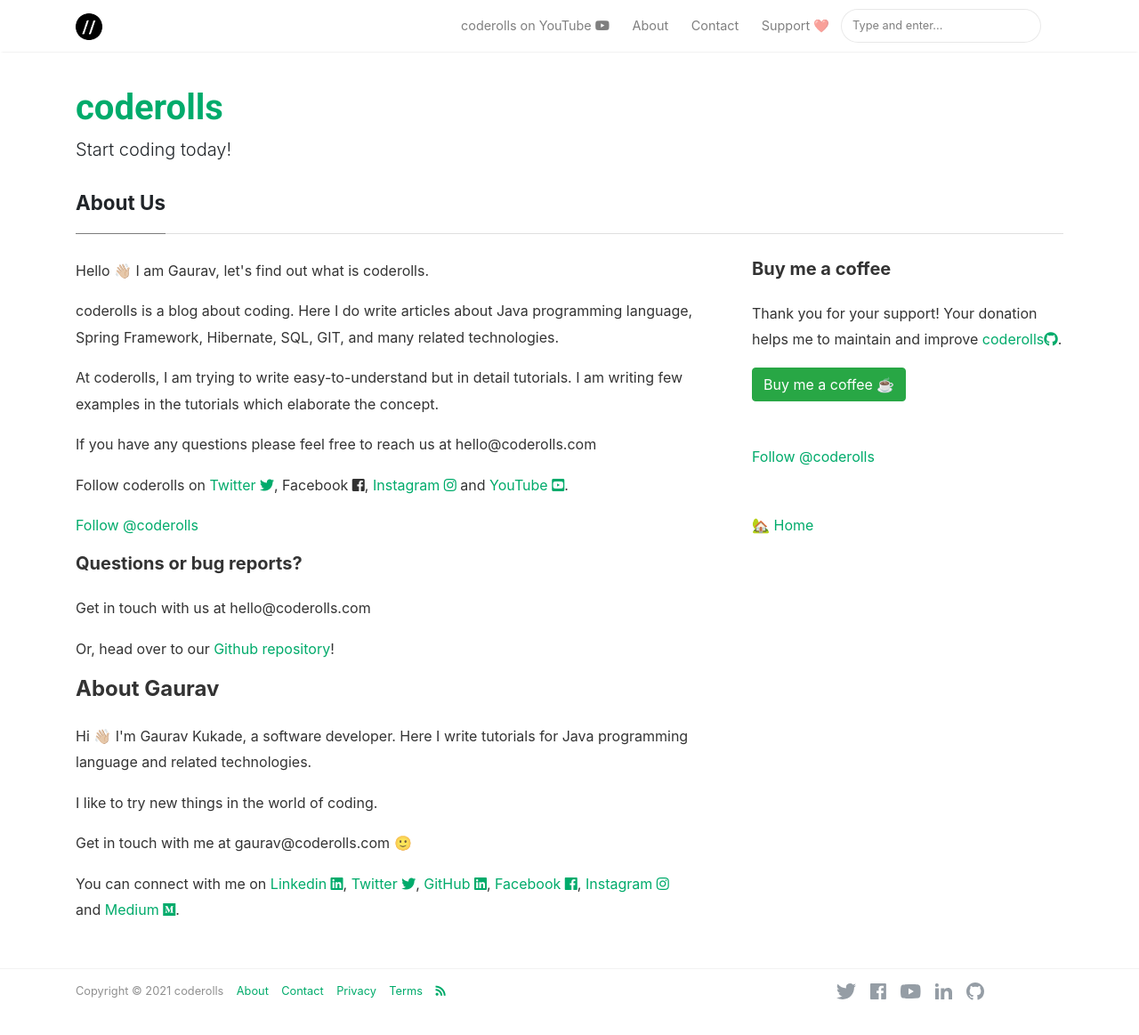
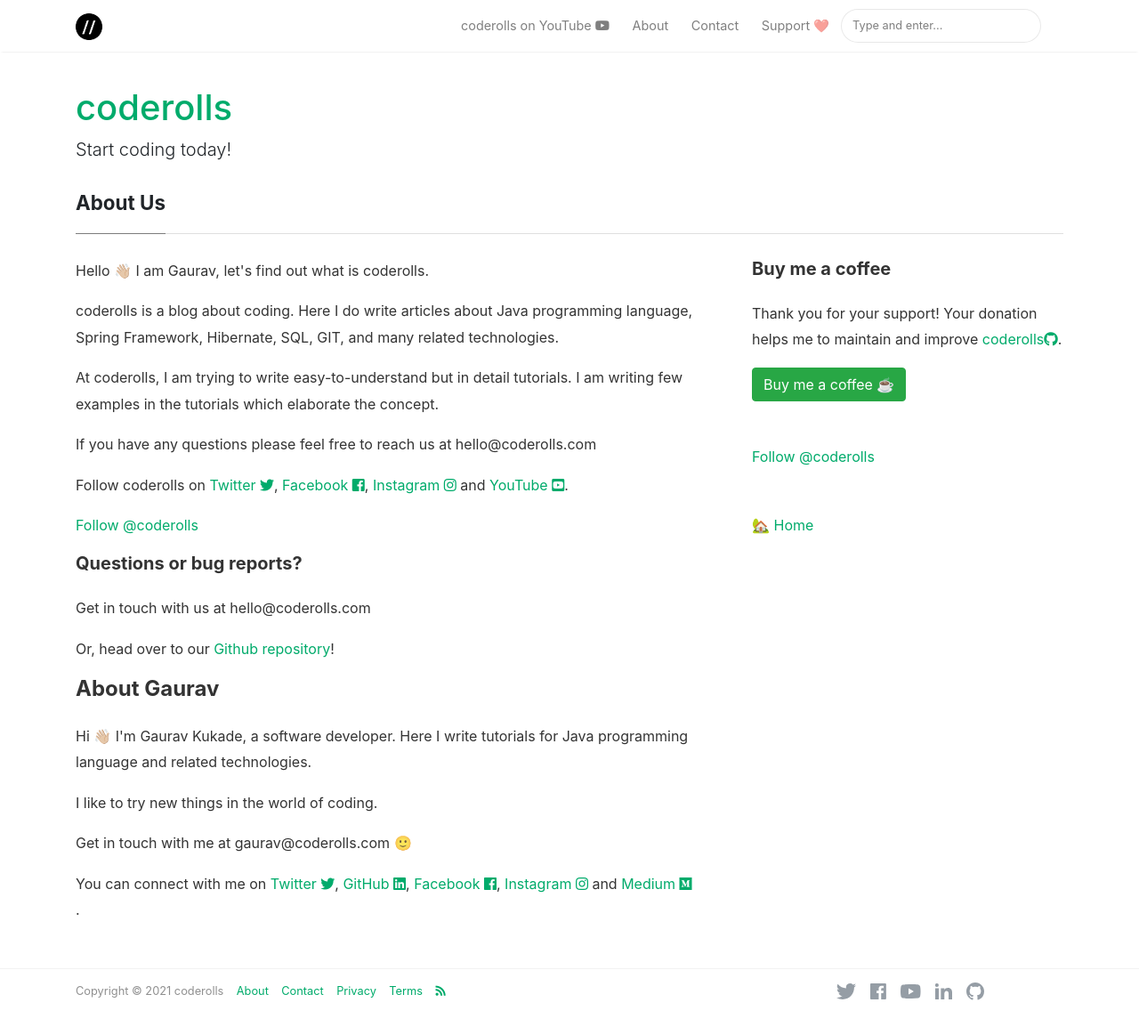
Before and after one commit to coderolls/coderolls-blog, a Jekyll site: the page built from _pages/about.md, in a window 1280 px wide and 1198 px high. Shown: the top 1163 px of the window at 89% size. Built offline with Jekyll 4.4.1, drawn with Linux system fonts in a browser that asks for light colours; nearby versions of some CDN libraries; comment, search, counter and statistics services are not loaded.

Commit message:
Change in CSS and about page

```diff
--- a/_config.yml
+++ b/_config.yml
@@ -18,7 +18,7 @@
     display_name: Gaurav Kukade
     gravatar: 4cb49146376b1ef2b46181f2388655ca
     email: gaurav@coderolls.com
-    web: https://www.linkedin.com/in/gauravkukade/
+    web: https://twitter.com/gdkukade
     twitter: https://twitter.com/gdkukade
     description: "Hi 👋🏼 I'm Gaurav Kukade, a software developer. I write tutorials for Java programming language and related technologies."
 
--- a/_pages/about.md
+++ b/_pages/about.md
@@ -17,7 +17,7 @@
 
 <p>If you have any questions please feel free to reach us at hello@coderolls.com</p>
 
-<p>Follow coderolls on <a target="_blank"  href="https://twitter.com/coderolls">Twitter <i class="fab fa-twitter"></i></a>, Facebook <i class="fab fa-facebook-square"></i>, <a target="_blank" href="https://www.instagram.com/coderolls/">Instagram  <i class="fab fa-instagram"></i></a> and <a target="_blank" href="https://www.youtube.com/channel/UCl31HHUdQbSHOQfc9L-wo3w" >YouTube <i class="fab fa-youtube-square"></i></a>.</p>
+<p>Follow coderolls on <a target="_blank"  href="https://twitter.com/coderolls">Twitter <i class="fab fa-twitter"></i></a>,<a target="_blank"  href="https://fb.com/coderolls"> Facebook <i class="fab fa-facebook-square"></i></a>, <a target="_blank" href="https://www.instagram.com/coderolls/">Instagram  <i class="fab fa-instagram"></i></a> and <a target="_blank" href="https://www.youtube.com/channel/UCl31HHUdQbSHOQfc9L-wo3w" >YouTube <i class="fab fa-youtube-square"></i></a>.</p>
 
 <p></p>
 
@@ -45,7 +45,7 @@
 
 <p>Get in touch with me at gaurav@coderolls.com 🙂</p>
 
-You can connect with me on <a href="https://linkedin.com/in/gauravkukade/">Linkedin <i class="fab fa-linkedin"></i></a>, <a href="https://twitter.com/GDKukade">Twitter <i class="fab fa-twitter"></i></a>, <a href="https://github.com/gauravkukade">GitHub <i class="fab fa-linkedin"></i></a>, <a href="https://www.facebook.com/gdkukade">Facebook <i class="fab fa-facebook"></i></a>, <a href="https://www.instagram.com/gauravdkukade">Instagram <i class="fab fa-instagram"></i></a> and <a href="https://medium.com/@gauravkukade">Medium <i class="fab fa-medium"></i></a>.
+You can connect with me on <a href="https://twitter.com/GDKukade">Twitter <i class="fab fa-twitter"></i></a>, <a href="https://github.com/gauravkukade">GitHub <i class="fab fa-linkedin"></i></a>, <a href="https://www.facebook.com/gdkukade">Facebook <i class="fab fa-facebook"></i></a>, <a href="https://www.instagram.com/gauravdkukade">Instagram <i class="fab fa-instagram"></i></a> and <a href="https://medium.com/@gauravkukade">Medium <i class="fab fa-medium"></i></a>.
 
 </div>
 
--- a/assets/css/screen.css
+++ b/assets/css/screen.css
@@ -305,7 +305,7 @@
 }
 
 .mainheading h1.sitetitle {
-    font-family: Roboto;
+    font-family: -apple-system,  system-ui, BlinkMacSystemFont, "Segoe UI", "Helvetica Neue", Arial, sans-serif, "Apple Color Emoji", "Segoe UI Emoji", "Segoe UI Symbol", "Noto Color Emoji";
 }
 
 .mainheading h1.posttitle {
@@ -330,7 +330,7 @@
 }
 
 .article-post {
-    font-family: -apple-system, BlinkMacSystemFont, "Segoe UI", "Helvetica Neue", Arial, sans-serif, "Apple Color Emoji", "Segoe UI Emoji", "Segoe UI Symbol", "Noto Color Emoji";
+    font-family: -apple-system,  system-ui, BlinkMacSystemFont, "Segoe UI", "Helvetica Neue", Arial, sans-serif, "Apple Color Emoji", "Segoe UI Emoji", "Segoe UI Symbol", "Noto Color Emoji";
     font-size: 1.1rem;
     line-height: 1.84;
     color: rgba(0, 0, 0, .8);
@@ -685,7 +685,7 @@
 h4,
 h5,
 h6 {
-    font-family: -apple-system, system-ui, BlinkMacSystemFont, "Segoe UI", Roboto, "Helvetica Neue", Arial, sans-serif;
+    font-family: -apple-system, system-ui, BlinkMacSystemFont, "Segoe UI", "Helvetica Neue", Arial, sans-serif;
 }
 
 .article-post .h1,
@@ -711,7 +711,7 @@
 }
 
 .layout-page .article-post {
-    font-family: -apple-system, BlinkMacSystemFont, "Segoe UI", "Helvetica Neue", Arial, sans-serif, "Apple Color Emoji", "Segoe UI Emoji", "Segoe UI Symbol", "Noto Color Emoji";
+    font-family: -apple-system,  system-ui, BlinkMacSystemFont, "Segoe UI", "Helvetica Neue", Arial, sans-serif, "Apple Color Emoji", "Segoe UI Emoji", "Segoe UI Symbol", "Noto Color Emoji";
     font-size: 1rem;
 }
 
```
